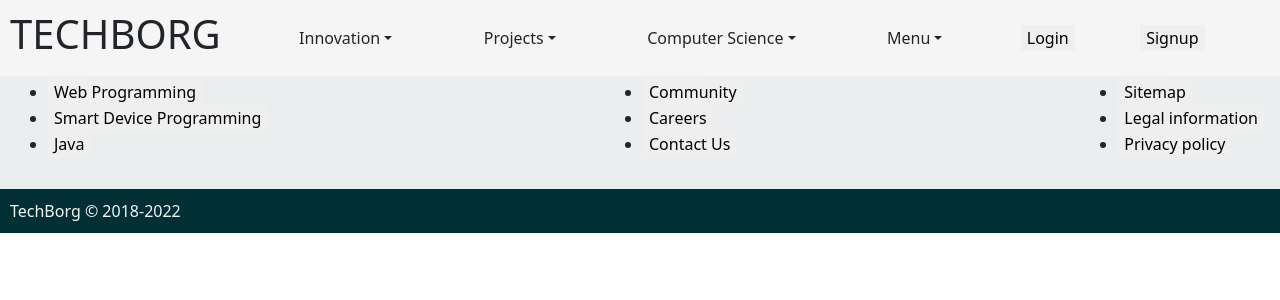
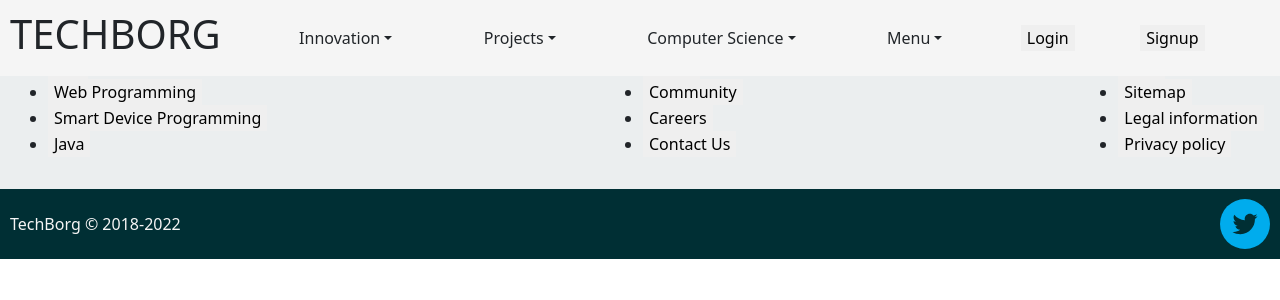
Before and after one commit to techborg/techborg-react-webhost, a React (Create React App) app: page /cs/ce in a window 1280 px wide. Shown: the top 300 px of the page. Built offline with nearby package versions, Linux system fonts and the light colour scheme.

Commit message:
social icon

```diff
--- a/package.json
+++ b/package.json
@@ -18,6 +18,7 @@
     "react-dom": "^17.0.2",
     "react-router-dom": "^5.2.0",
     "react-scripts": "^5.0.0",
+    "react-social-icons": "^5.11.0",
     "web-vitals": "^1.0.1"
   },
   "scripts": {
--- a/src/Components/Footer/Footer.js
+++ b/src/Components/Footer/Footer.js
@@ -2,8 +2,7 @@ import React from 'react';
 
 import './Footer.css';
 import {useHistory} from 'react-router-dom'
-
-
+import { SocialIcon } from 'react-social-icons';
 
 function Footer() {
   const history = useHistory()
@@ -54,7 +53,7 @@ function Footer() {
       <div className="footer">
 
         <p onClick={()=>history.push('/')}>TechBorg © 2018-2022</p>
-        <p> </p>
+        <SocialIcon  url="https://twitter.com/jaketrent"/>
 
         </div>
       </div>
```
Also changed, not shown: src/SocialFollow.js (deleted, +0 -16 lines), 1 other file (tests, documents, lock files or other folders).
